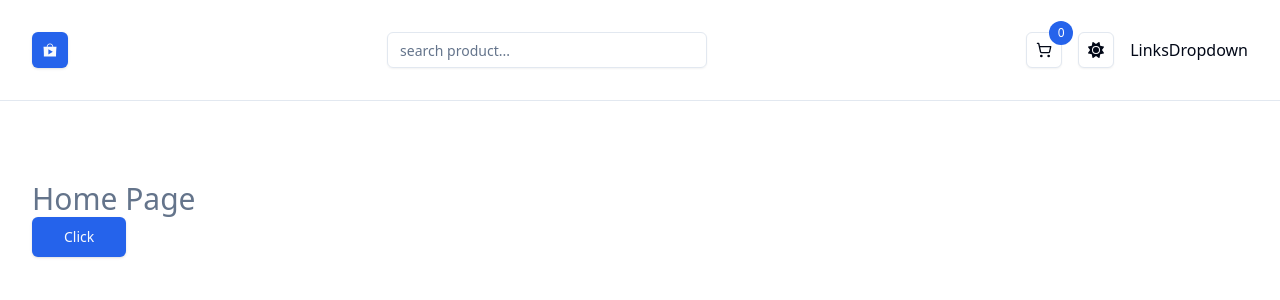
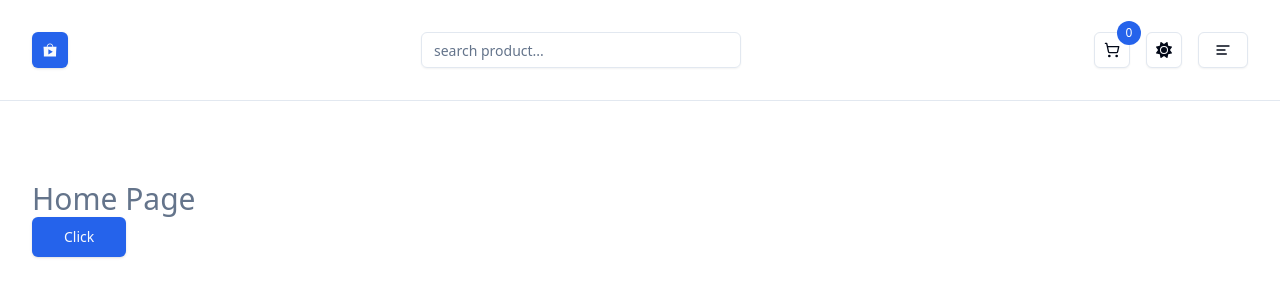
Before and after one commit to Ermias1995/Store-Project, a Next.js app: page / in a window 1280 px wide. Shown: the top 300 px of the page. Built offline with nearby package versions, Linux system fonts and the light colour scheme.

Commit message:
add dropdown

```diff
--- a/components/navbar/LinksDropdown.tsx
+++ b/components/navbar/LinksDropdown.tsx
@@ -1,6 +1,35 @@
+import {
+  DropdownMenu,
+  DropdownMenuContent,
+  DropdownMenuItem,
+  DropdownMenuTrigger,
+  DropdownMenuSeparator,
+} from '@/components/ui/dropdown-menu';
+import { LuAlignLeft } from 'react-icons/lu';
+import Link from 'next/link';
+import { Button } from '../ui/button';
+import { links } from '@/utils/links';
+
 function LinksDropdown() {
   return (
-    <div>LinksDropdown</div>
+    <DropdownMenu>
+      <DropdownMenuTrigger>
+        <Button variant='outline' className='flex gap-4 max-w-[100px]'>
+          <LuAlignLeft className='w-6 h-6'/>
+        </Button>
+      </DropdownMenuTrigger>
+      <DropdownMenuContent className='w-48' align='start' sideOffset={10}>
+        {links.map((link)=>{
+          return (
+            <DropdownMenuItem key={link.href}>
+              <Link href={link.href} className='capitalize w-full'>
+                {link.label}
+              </Link>
+            </DropdownMenuItem>
+          )
+        })}
+      </DropdownMenuContent>
+    </DropdownMenu>
   )
 }
 export default LinksDropdown
--- /dev/null
+++ b/utils/links.ts
@@ -0,0 +1,13 @@
+type NavLink = {
+    href: string;
+    label: string;
+  };
+
+  export const links: NavLink[] = [
+    { href: '/', label: 'home' },
+    { href: '/about', label: 'about' },
+    { href: '/products', label: 'products' },
+    { href: '/favorites', label: 'favorites' },
+    { href: '/cart', label: 'cart' },
+    { href: '/orders', label: 'orders' },
+  ];
```
